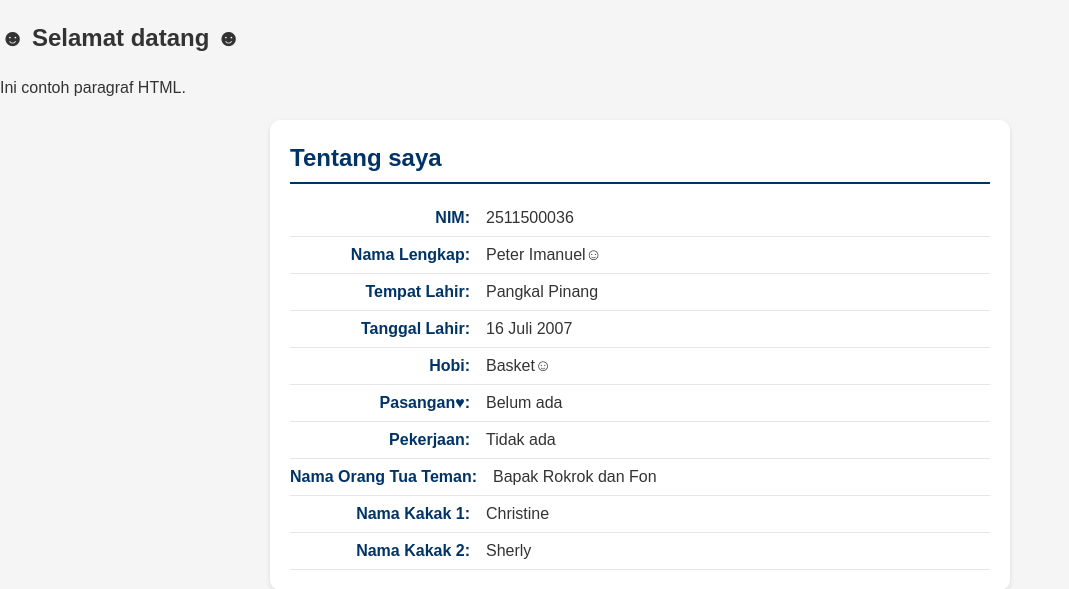
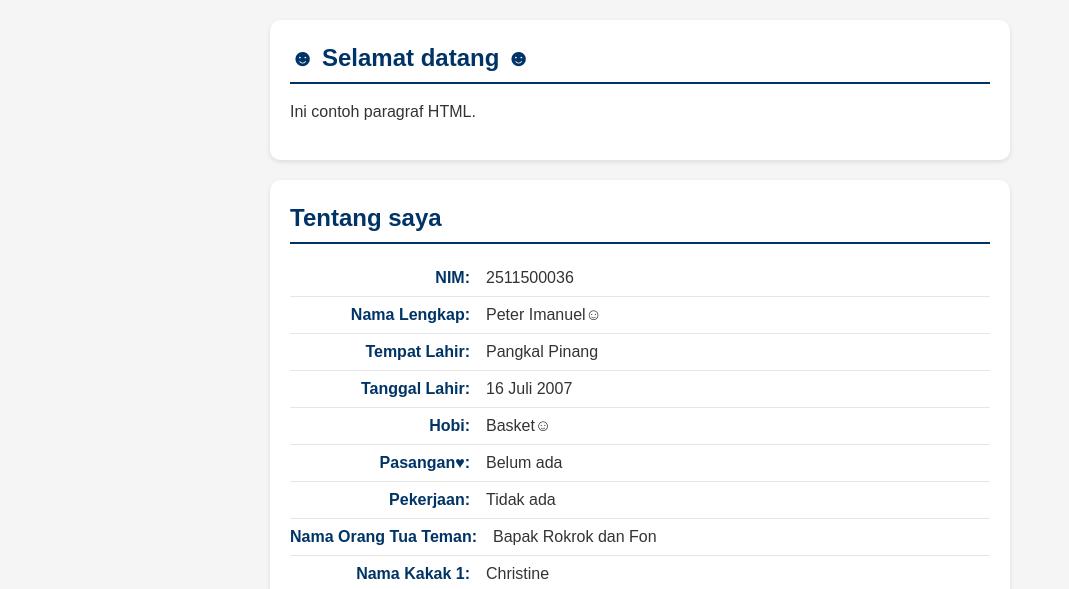
Before and after one commit to Peter16736/2511500036-PWD-TI1A-2526, a PHP site: page /pertemuan-04/index.html in a window 1280 px wide. Shown: the part 155-744 px from the top of the page, without its empty margins (0-1069 px from the left). Run offline with PHP 8.4, Linux system fonts and the light colour scheme.

Commit message:
update README.md pertemuan-4

```diff
--- a/pertemuan-04/style.css
+++ b/pertemuan-04/style.css
@@ -30,6 +30,29 @@
     text-decoration: none;
     padding: 6px 12px;
  }
+
+ #home,
+ #about,
+ #contact {
+    background-color: #ffffff;
+    border-radius: 10px;
+    padding: 20px;
+    max-width: 700px;
+    margin: 20px auto;
+    box-shadow: 0 2px 5px rgba(0, 0, 0, 0.1);
+ }
+ #home h2,
+ #about h2,
+ #contact h2 {
+    color: #003366;
+    border-bottom: 2px solid #003366;
+    padding-bottom: 6px;
+    margin-top: 0;
+    margin-bottom: 16px;
+ }
+ #home p {
+    text-align: justify;
+ }
  #about,
  #contact {
             background-color: #ffffff;
```
